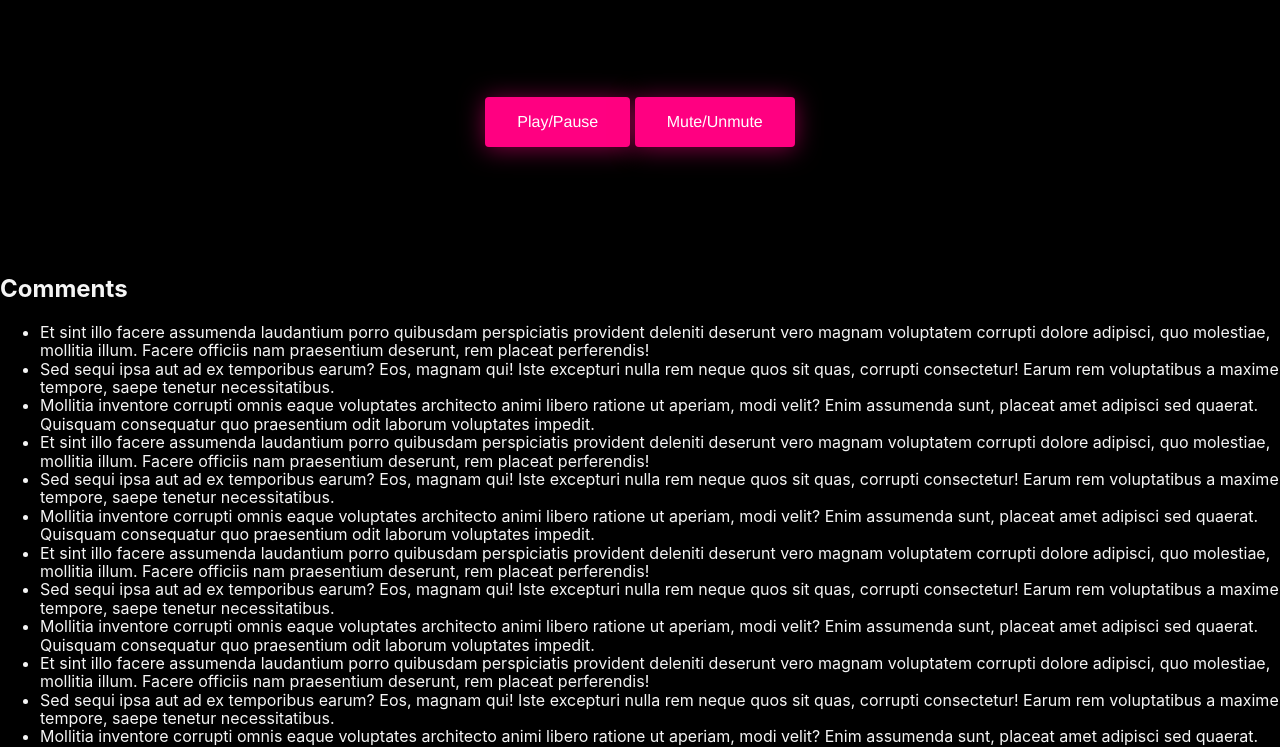
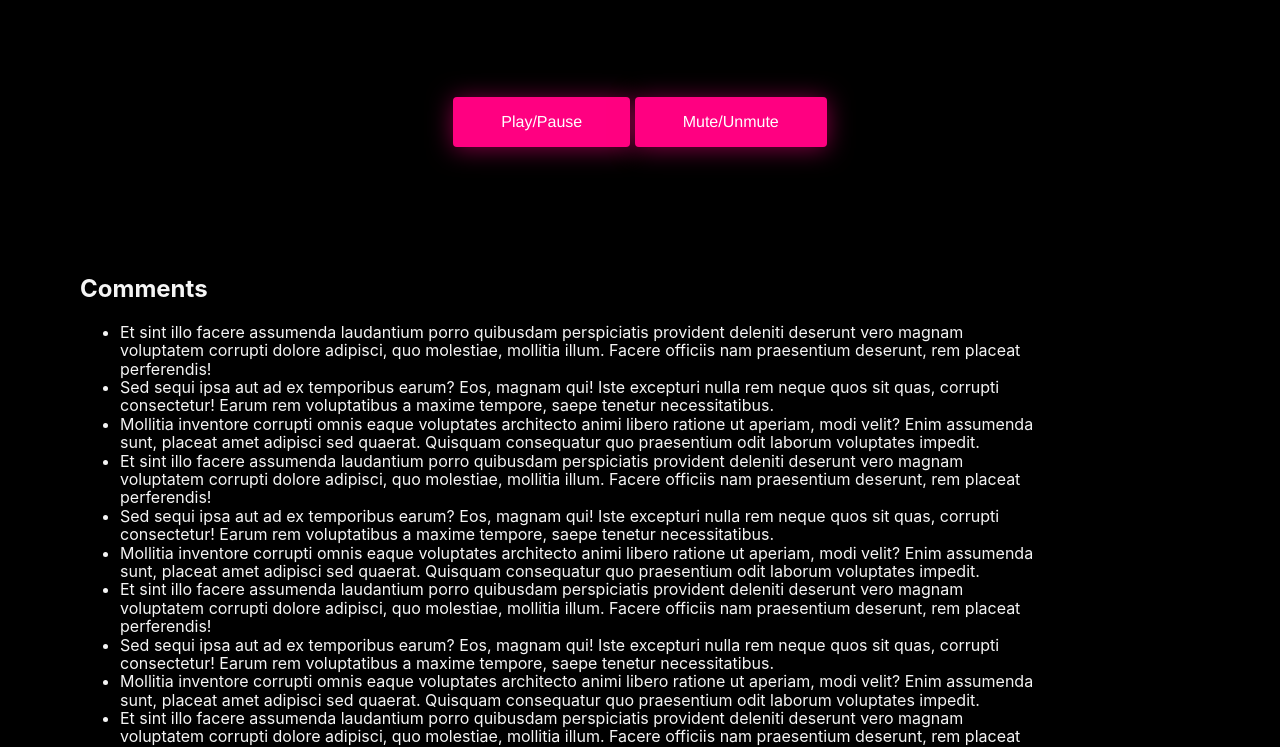
Before and after one commit to JHDEZ1108/mediaplayer, a website built with Parcel: page index.html in a window 1280 px wide. Shown: the part 741-1488 px from the top of the page. Built offline with nearby package versions, Linux system fonts and the light colour scheme.

Commit message:
corrigiendo estilos

```diff
--- a/assets/index.css
+++ b/assets/index.css
@@ -43,6 +43,7 @@ main {
   padding: 4px;
   padding-right: 8px;
   background: white;
+  color: black;
   width: 80%;
 
   position: absolute;
@@ -77,6 +78,10 @@ main {
   margin: 0;
 }
 
+.comments{
+  max-width: 960px;
+  margin-left: 5rem;
+}
 
 
 /* ESTILOS DE BOTONES*/
@@ -85,7 +90,7 @@ main {
   font-family: "Helvetica", "Arial", sans-serif;
   display: inline-block;
   font-size: 1em;
-  padding: 1em 2em;
+  padding: 1em 3em;
   margin-top: 100px;
   margin-bottom: 60px;
   -webkit-appearance: none;
--- a/index.html
+++ b/index.html
@@ -22,7 +22,8 @@
       <button class="bubbly-button" id="play-pause">Play/Pause</button>
       <button class="bubbly-button" id="mute-unmute">Mute/Unmute</button>
     </main>
-
+    <div class="commentsP">
+      <div class="comments">
         <h2>Comments</h2>
         <ul>
           <li>
@@ -162,6 +163,8 @@
             voluptates impedit.
           </li>
         </ul>
+      </div>
+    </div>
     <script type="module" src="/assets/index.ts"></script>
     <script type="module" src="/assets/bubbly-button.js"></script>
   </body>
```
Lines whose indentation alone changed are shown as unchanged.
